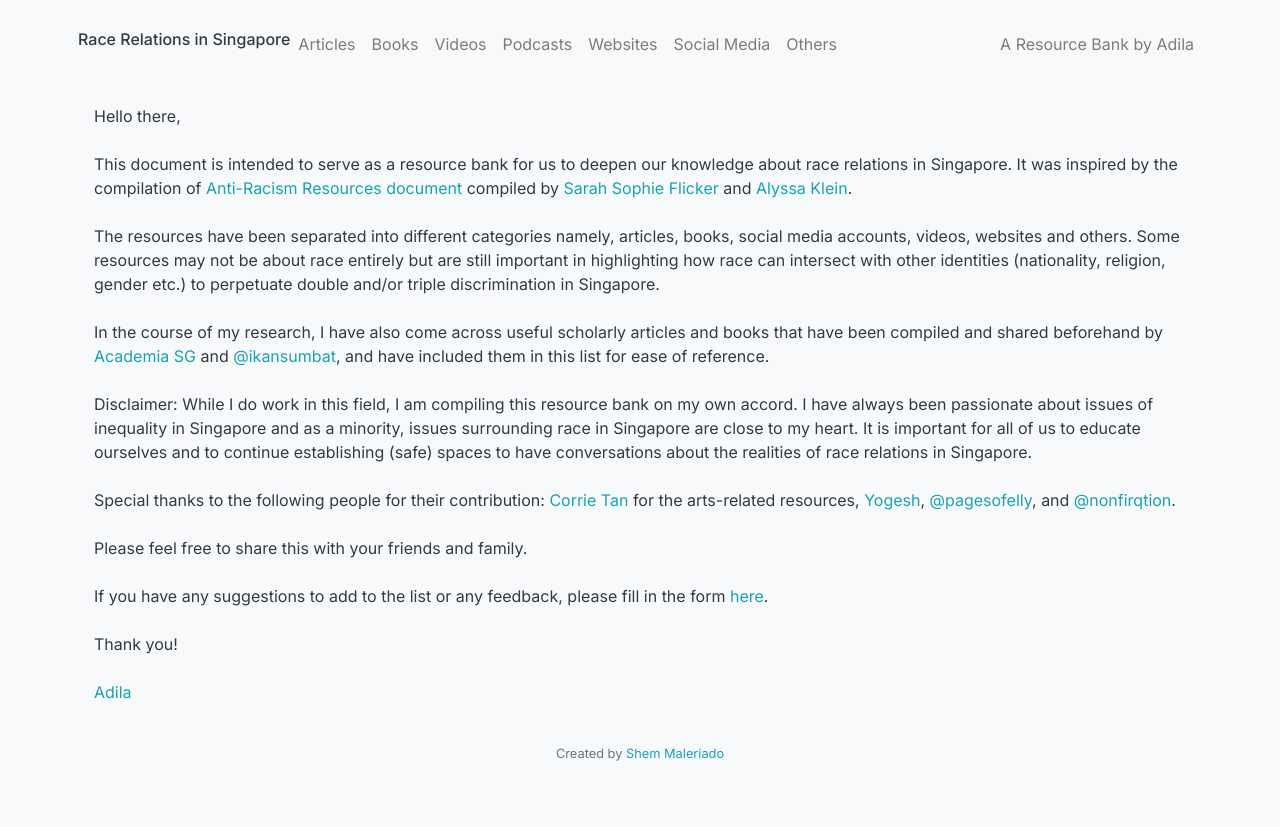
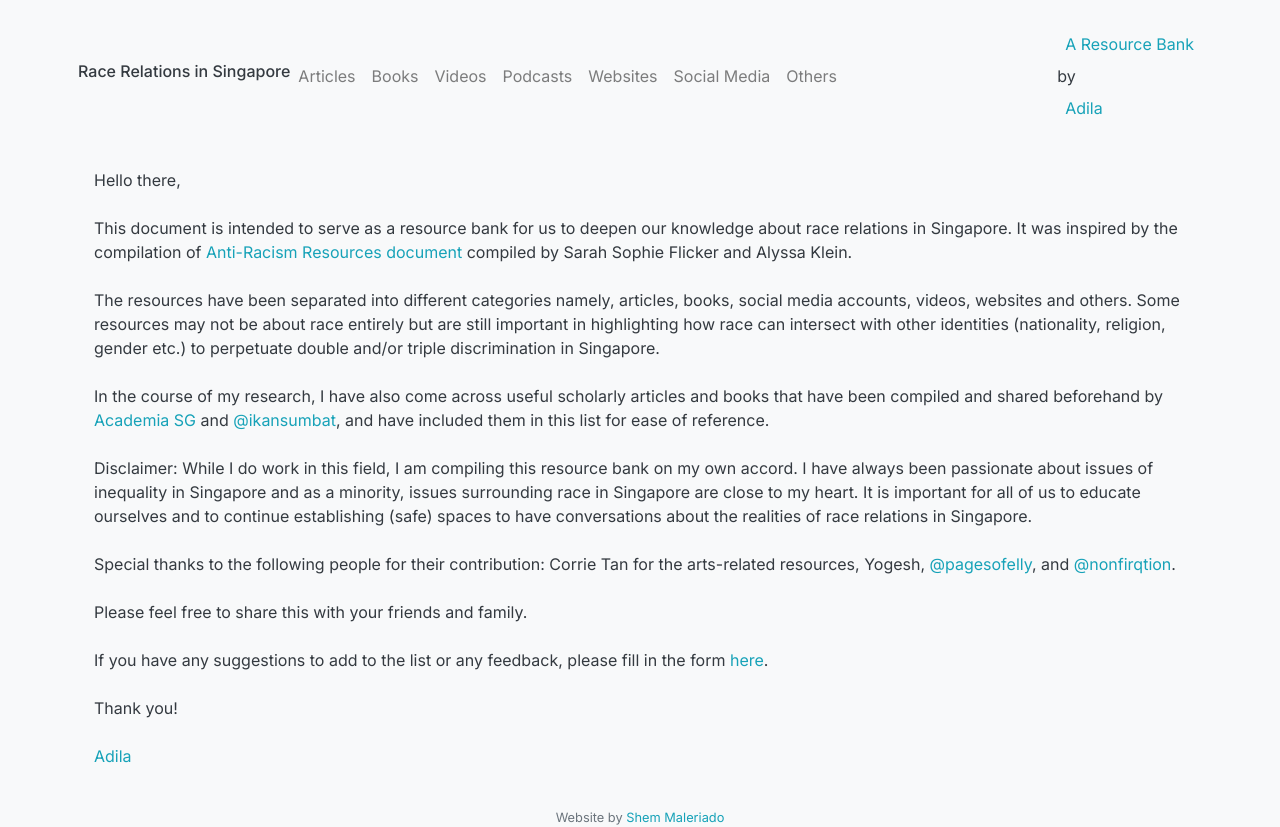
Before and after one commit to sheimoria/race-relations-in-sg, a Flask app: page / in a window 1280 px wide. Before the commit the page ends 761 px from the top, so only its background shows below. Run offline with Flask 2, Linux system fonts and the light colour scheme; some libraries are stand-ins or nearby versions.

Commit message:
Add files via upload

```diff
--- a/templates/index.html
+++ b/templates/index.html
@@ -15,31 +15,31 @@
                 Hello there,
                 <br>
                 <br>
-                This document is intended to serve as a resource bank for us to deepen our knowledge about race relations in Singapore. It was inspired by the compilation of <a class="text-info" href="">Anti-Racism Resources document</a> compiled by <a class="text-info" href="">Sarah Sophie Flicker</a> and <a class="text-info" href="">Alyssa Klein</a>.
+                This document is intended to serve as a resource bank for us to deepen our knowledge about race relations in Singapore. It was inspired by the compilation of <a class="text-info" href="bit.ly/ANTIRACISMRESOURCES">Anti-Racism Resources document</a> compiled by Sarah Sophie Flicker and Alyssa Klein.
                 <br>
                 <br>
                 The resources have been separated into different categories namely, articles, books, social media accounts, videos, websites and others. Some resources may not be about race entirely but are still important in highlighting how race can intersect with other identities (nationality, religion, gender etc.) to perpetuate double and/or triple discrimination in Singapore.
                 <br>
                 <br>
-                In the course of my research, I have also come across useful scholarly articles and books that have been compiled and shared beforehand by <a class="text-info" href="">Academia SG</a> and <a class="text-info" href="">@ikansumbat</a>, and have included them in this list for ease of reference.
+                In the course of my research, I have also come across useful scholarly articles and books that have been compiled and shared beforehand by <a class="text-info" href="https://www.academia.sg/">Academia SG</a> and <a class="text-info" href="https://twitter.com/ikansumbat?lang=en">@ikansumbat</a>, and have included them in this list for ease of reference.
                 <br>
                 <br>
                 Disclaimer: While I do work in this field, I am compiling this resource bank on my own accord. I have always been passionate about issues of inequality in Singapore and as a minority, issues surrounding race in Singapore are close to my heart. It is important for all of us to educate ourselves and to continue establishing (safe) spaces to have conversations about the realities of race relations in Singapore.
                 <br>
                 <br>
-                Special thanks to the following people for their contribution: <a class="text-info" href="">Corrie Tan</a> for the arts-related resources, <a class="text-info" href="">Yogesh</a>, <a class="text-info" href="">@pagesofelly</a>, and <a class="text-info" href="">@nonfirqtion</a>.
+                Special thanks to the following people for their contribution: Corrie Tan for the arts-related resources, Yogesh, <a class="text-info" href="https://www.instagram.com/pagesofelly/?hl=en">@pagesofelly</a>, and <a class="text-info" href="https://www.instagram.com/nonfirqtion/?hl=en">@nonfirqtion</a>.
                 <br>
                 <br>
                 Please feel free to share this with your friends and family.
                 <br>
                 <br>
-                If you have any suggestions to add to the list or any feedback, please fill in the form <a class="text-info" href="">here</a>.
+                If you have any suggestions to add to the list or any feedback, please fill in the form <a class="text-info" href="https://forms.gle/stgnm6FdhrZpMoi17">here</a>.
                 <br>
                 <br>
                 Thank you!
                 <br>
                 <br>
-                <a class="text-info" href="">Adila</a>
+                <a class="text-info" href="https://www.instagram.com/adila_s/?hl=en">Adila</a>
 
             </p>
 
--- a/templates/layout.html
+++ b/templates/layout.html
@@ -57,9 +57,8 @@
                 <ul class="navbar-nav ml-auto mt-2">
 
                     <li class="nav-item">
-                        <a class="nav-link"
-                            href="https://docs.google.com/spreadsheets/u/1/d/1VsoJpvVbRQjboAiCWU4gxO1TNzMTj0VFJ2I52BHlG1k/htmlview#">A
-                            Resource Bank by Adila</a>
+                        <a class="nav-link text-info" href="https://docs.google.com/spreadsheets/u/1/d/1VsoJpvVbRQjboAiCWU4gxO1TNzMTj0VFJ2I52BHlG1k/htmlview#">
+                            A Resource Bank</a> by <a class="nav-link text-info" href="https://www.instagram.com/adila_s/?hl=en">Adila</a>
                     </li>
 
                 </ul>
@@ -78,7 +77,7 @@
     </main>
 
     <footer class="small text-center text-muted">
-        Created by <a class="text-info" href="">Shem Maleriado</a>
+        Website by <a class="text-info" href="https://www.instagram.com/sheimoria/?hl=en">Shem Maleriado</a>
     </footer>
 
 </body>
```
